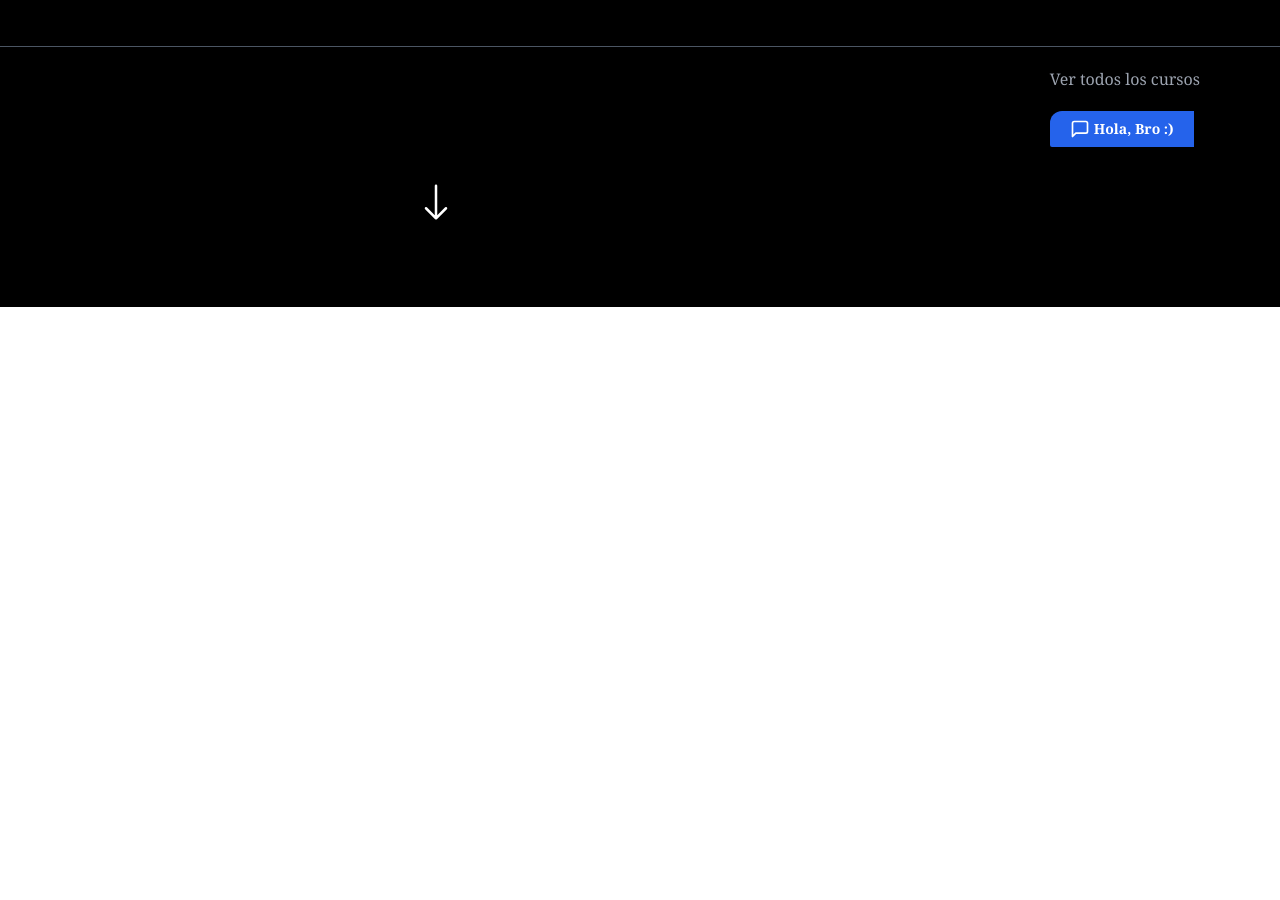
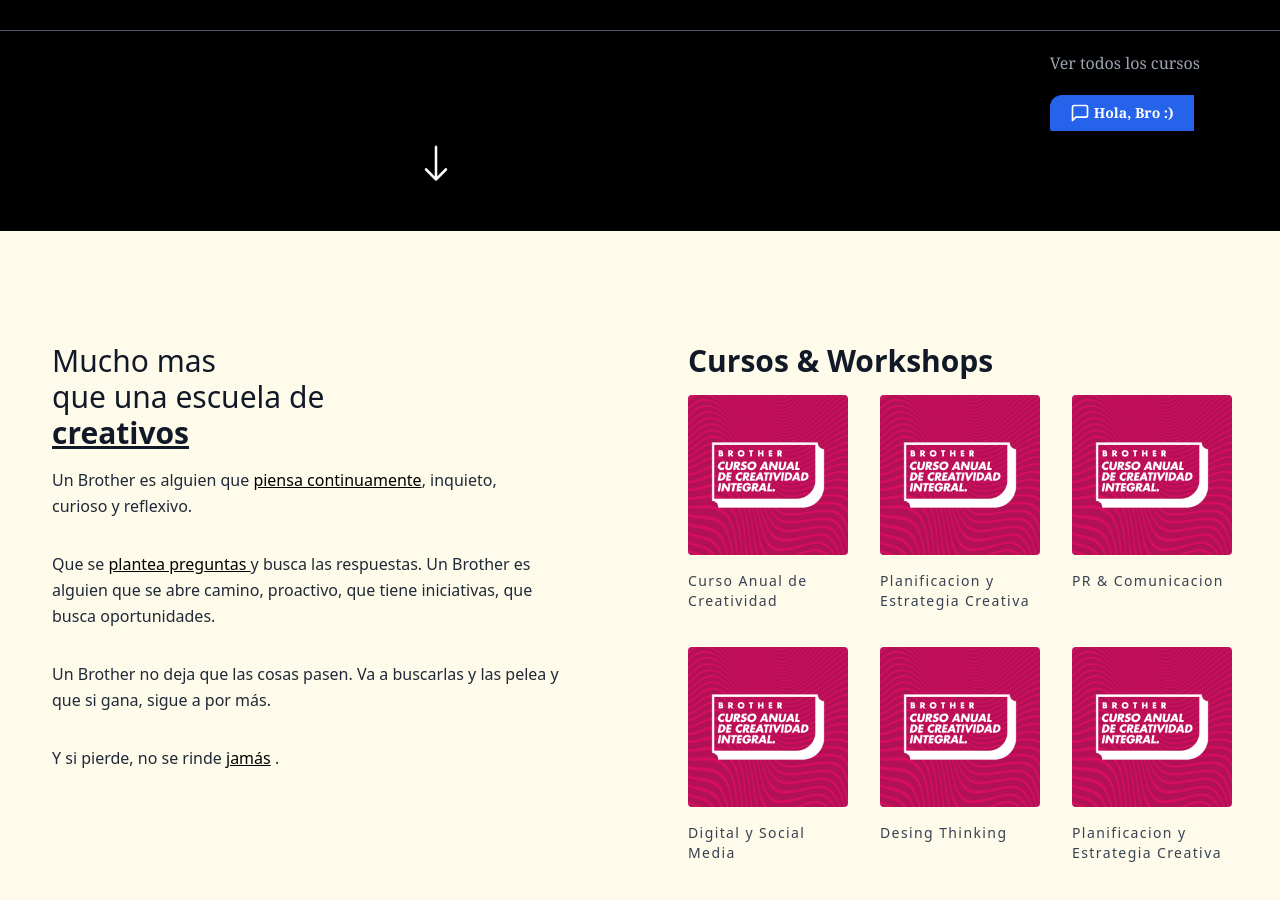
Before and after one commit to AlexBecci/Challenge-FrontEnd, a React (Create React App) app: page / in a window 1280 px wide. Shown: the part 864-1764 px from the top of the page. Before the commit the page ends 1171 px from the top, so only its background shows below. Built offline with nearby package versions, Linux system fonts and the light colour scheme.

Commit message:
Component Blog in process

```diff
--- a/src/App.js
+++ b/src/App.js
@@ -1,11 +1,13 @@
+import Blog from "./components/Blog";
 import Home from "./components/Home";
 import NavBar from "./components/NavBar";
 
 function App() {
   return (
-    <div className=" bg-black">
+    <div className="">
       <NavBar />
       <Home/>
+      <Blog/>
     </div>
   );
 }
--- /dev/null
+++ b/src/components/Blog.jsx
@@ -0,0 +1,60 @@
+import React from "react";
+import Card from "./workshops/Card";
+import cursoAnual from "../images/cursoAnual.png";
+
+function Blog() {
+  return (
+    <section className="text-gray-800 body-font overflow-hidden bg-amber-50">
+      <div className="container px-5 py-24 mx-auto">
+        <div className="flex flex-wrap -m-12">
+          <div className="p-12 md:w-1/2 flex flex-col items-start px-20">
+            <h2 className="sm:text-3xl text-2xl title-font font-normal text-gray-900 mt-4 mb-4">
+              Mucho mas
+              <br />
+              que una escuela de
+              <br />
+              <span className="font-bold underline">creativos</span>
+            </h2>
+            <p className="leading-relaxed mb-8">
+              Un Brother es alguien que{" "}
+              <span className="underline text-black">piensa continuamente</span>
+              , inquieto,
+              <br /> curioso y reflexivo.
+              <br />
+            </p>
+            <p className="leading-relaxed mb-8">
+              Que se{" "}
+              <span className="underline text-black">plantea preguntas </span> y
+              busca las respuestas. Un Brother es alguien que se abre camino,
+              proactivo, que tiene iniciativas, que busca oportunidades.
+            </p>
+            <p className="leading-relaxed mb-8">
+              Un Brother no deja que las cosas pasen. Va a buscarlas y las pelea
+              y que si gana, sigue a por más.
+            </p>
+            <p className="leading-relaxed mb-8">
+              Y si pierde, no se rinde{" "}
+              <span className="underline text-black">jamás</span> .
+            </p>
+          </div>
+
+          <div className="p-12 md:w-1/2 flex flex-col items-start">
+            <h2 className="sm:text-3xl text-2xl title-font text-gray-900 mt-4 mb-4 font-bold ">
+              Cursos & Workshops
+            </h2>
+            <div className="flex flex-wrap -m-4">
+              <Card img={cursoAnual} name="Curso Anual de Creatividad" />
+              <Card img={cursoAnual} name="Planificacion y Estrategia Creativa" />
+              <Card img={cursoAnual} name="PR & Comunicacion" />
+              <Card img={cursoAnual} name="Digital y Social Media" />
+              <Card img={cursoAnual} name="Desing Thinking" />
+              <Card img={cursoAnual} name="Planificacion y Estrategia Creativa" />
+            </div>
+          </div>
+        </div>
+      </div>
+    </section>
+  );
+}
+
+export default Blog;
--- a/src/components/Home.jsx
+++ b/src/components/Home.jsx
@@ -8,8 +8,8 @@ import { AiOutlineMinusCircle } from "react-icons/ai";
 
 function Home() {
   return (
-    <div>
-      <div className=" my-10 pb-4"></div>
+    <div className="bg-black">
+      <div className=" py-10 pb-10 container"></div>
       <div className="relative mx-auto max-w-7xl border-t border-gray-600   pb-10 font-serif  ">
         <div className="border-b border-gray-600 mb-5">
           <div className="grid max-w-lg gap-8 mx-auto mt-12 lg:grid-cols-2 lg:max-w-none   ">
@@ -20,7 +20,10 @@ function Home() {
               </div>
               <div className="flex flex-col justify-between flex-1">
                 <div className="flex-1">
-                  <AiOutlineMinusCircle size={30} className="text-red-500 ml-56" />
+                  <AiOutlineMinusCircle
+                    size={30}
+                    className="text-red-500 ml-56"
+                  />
                   <p className="block mt-2 space-y-2 ml-64">
                     <h3 className=" px-4 text-8xl font-serif leading-none   text-white">
                       Brother
@@ -110,9 +113,12 @@ function Home() {
             </div>
           </div>
         </div>
-        <div className="ml-96 mr-96 px-8 py-10">
+        <div className="ml-96 mr-96 px-8 py-5 pb-0">
           <p className="text-white ">
-            <BsArrowDown className="hover:scale-125 duration-500 animate-bounce" size={40} />
+            <BsArrowDown
+              className="hover:scale-125 duration-500 animate-bounce"
+              size={40}
+            />
           </p>
         </div>
       </div>
--- a/src/components/NavBar.jsx
+++ b/src/components/NavBar.jsx
@@ -7,7 +7,7 @@ import { TbWorld } from "react-icons/tb";
 
 function NavBar() {
   return (
-    <header className="text-gray-400 body-font">
+    <header className="text-gray-400 body-font bg-black ">
       <div className="container mx-auto flex flex-wrap p-5 flex-col md:flex-row items-center">
         <p className="flex title-font font-medium items-center text-zinc-200 mb-4 md:mb-0 ml-3 text-4xl lg:pl-36">
           B
--- /dev/null
+++ b/src/components/workshops/Card.jsx
@@ -0,0 +1,23 @@
+import React from "react";
+
+function Card({name,img}) {
+  return (
+
+      <div className="lg:w-48 md:w-1/2 p-4 w-full">
+        <a href="#s" className="block relative h-40 rounded overflow-hidden">
+          <img
+            alt="img the card"
+            className="object-cover object-center w-full h-full block"
+            src={img}
+          />
+        </a>
+        <div className="mt-4">
+          <h3 className="text-gray-700 text-sm tracking-widest font-normal mb-1">
+            {name}
+          </h3>
+        </div>
+      </div>
+  );
+}
+
+export default Card;
```
Also changed, not shown: src/images/cursoAnual.png (added).
